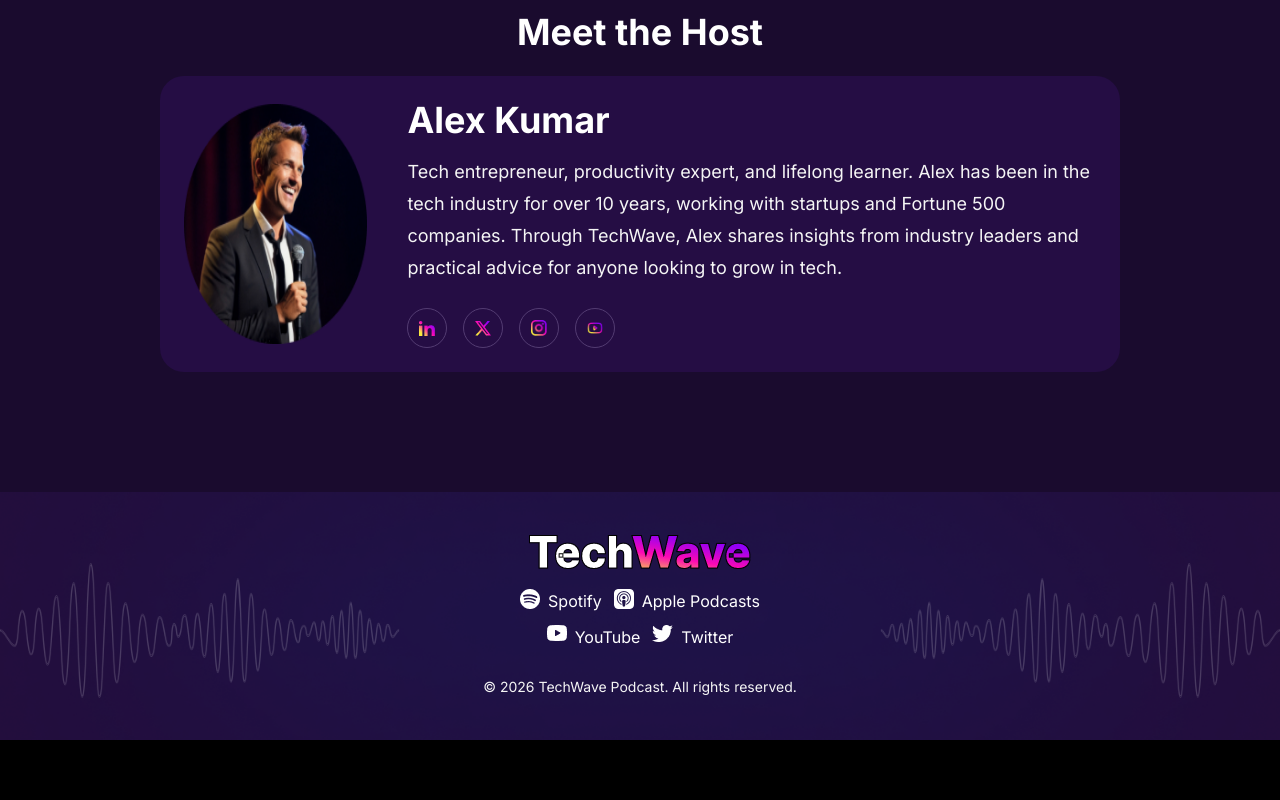
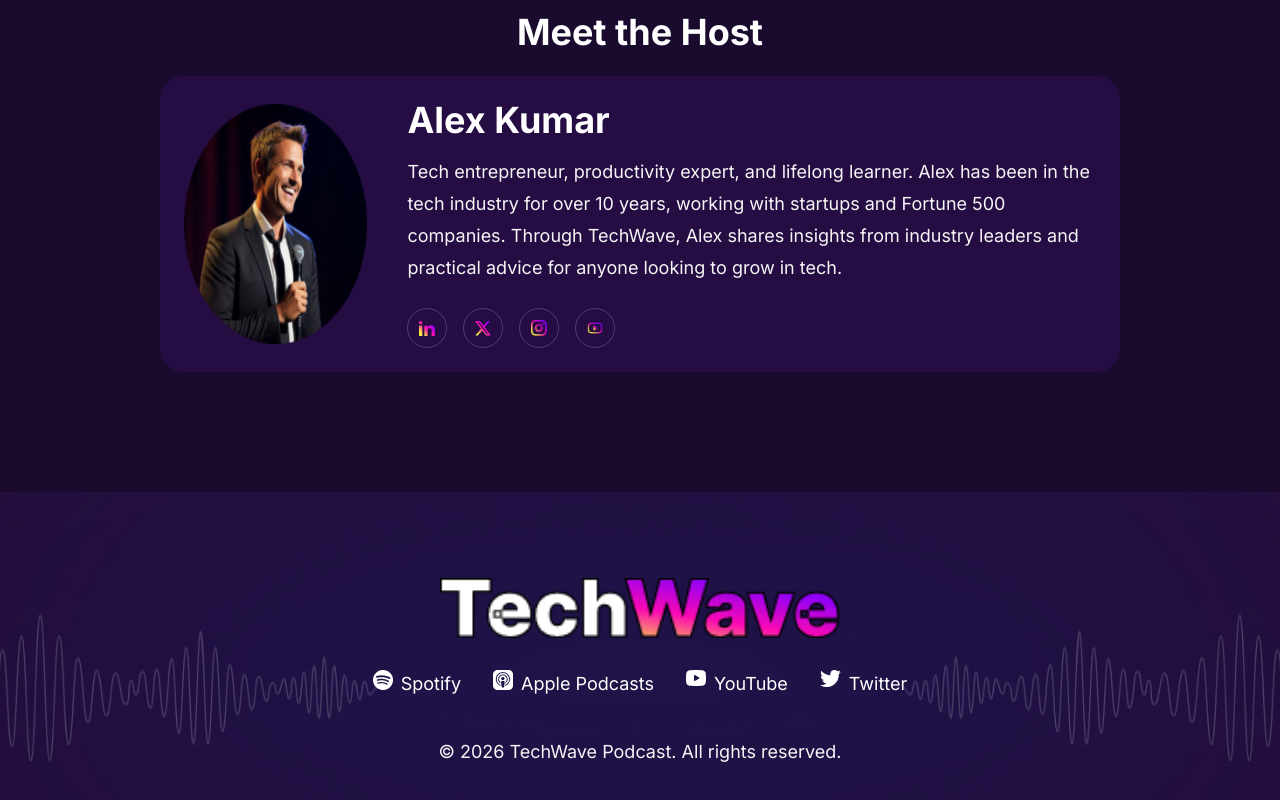
Before and after one commit to Mazharul-2003/B13-A02-TechWave, a website: page index.html in a window 1280 px wide. Shown: the part 2890-3690 px from the top of the page. Before the commit the page ends 3630 px from the top, so only its background shows below. Drawn offline with Linux system fonts and the light colour scheme.

Commit message:
Completed Footer Section for large device

```diff
--- a/index.html
+++ b/index.html
@@ -272,11 +272,11 @@
     <!-- Footer Section -->
     <footer class="max-w-full">
         <div
-            class="footer-container bg-[url('./assets/footer-bg.png')] bg-cover bg-center h-62 flex justify-center items-center flex-col gap-5">
-            <div class="footer-logo">
-                <img src="./assets/logo.png" alt="">
+            class="footer-container bg-[url('./assets/footer-bg.png')] bg-cover bg-center h-62 flex justify-center items-center flex-col gap-5 lg:h-90 lg:gap-8">
+            <div class="footer-logo lg:h-15 lg:w-100">
+                <img src="./assets/logo.png" alt="" class="lg:h-full lg:w-full">
             </div>
-            <div class="w-63.75 footer-product-cont text-white flex flex-wrap gap-3 justify-center">
+            <div class="w-63.75 footer-product-cont text-white flex flex-wrap gap-3 justify-center lg:w-full lg:gap-8 lg:text-lg">
                 <div class="spotify flex gap-2 cursor-pointer">
                     <span><img src="./assets/spotify.png" alt=""></span>
                     <span>Spotify</span>
@@ -294,7 +294,7 @@
                     <span>Twitter</span>
                 </div>
             </div>
-            <div class="copy-right-section text-sm text-[#F5F5F5] mt-2">
+            <div class="copy-right-section text-sm text-[#F5F5F5] mt-2 lg:text-lg">
                 © 2026 TechWave Podcast. All rights reserved.
             </div>
         </div>
```
Also changed, not shown: output.css.
